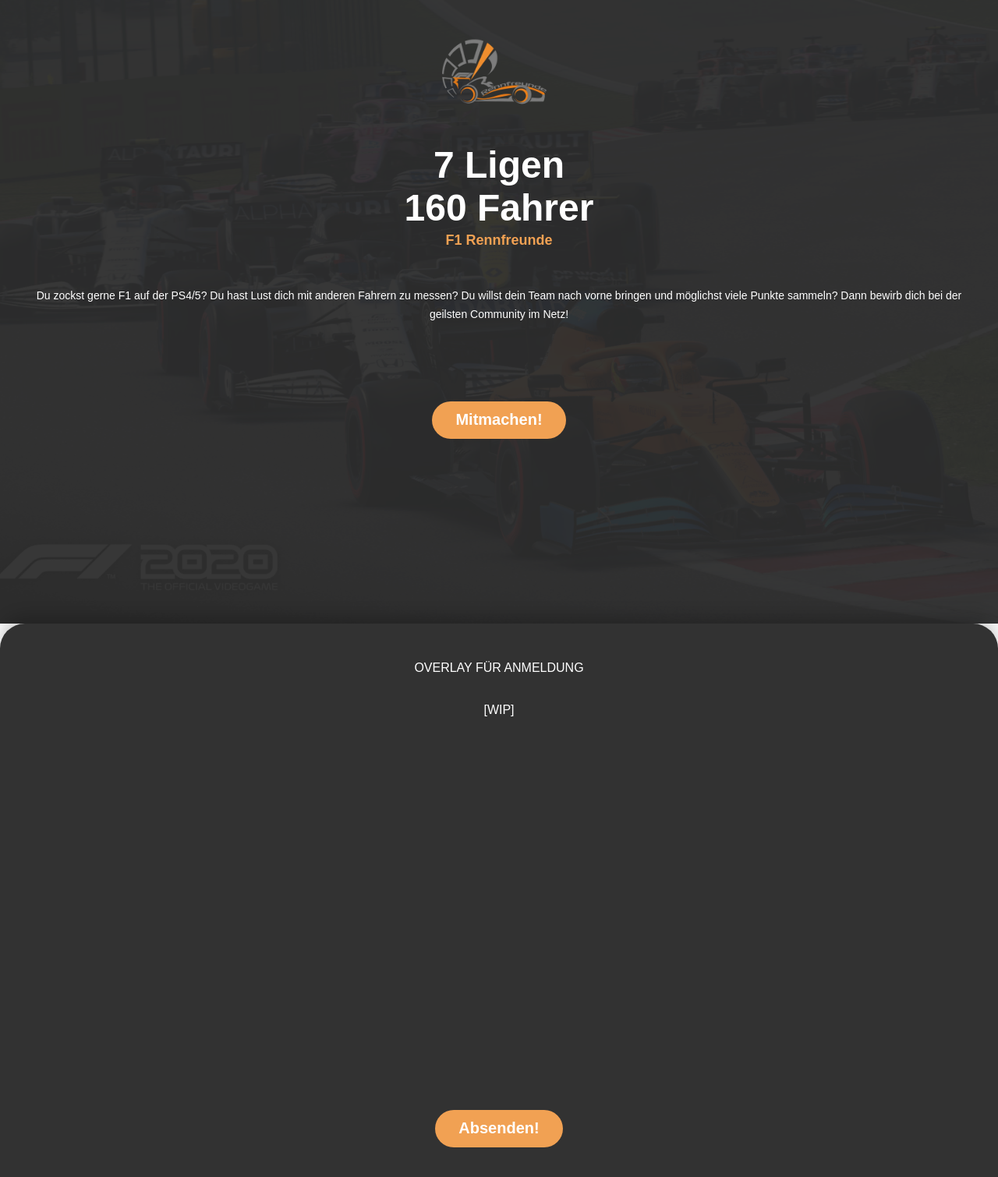
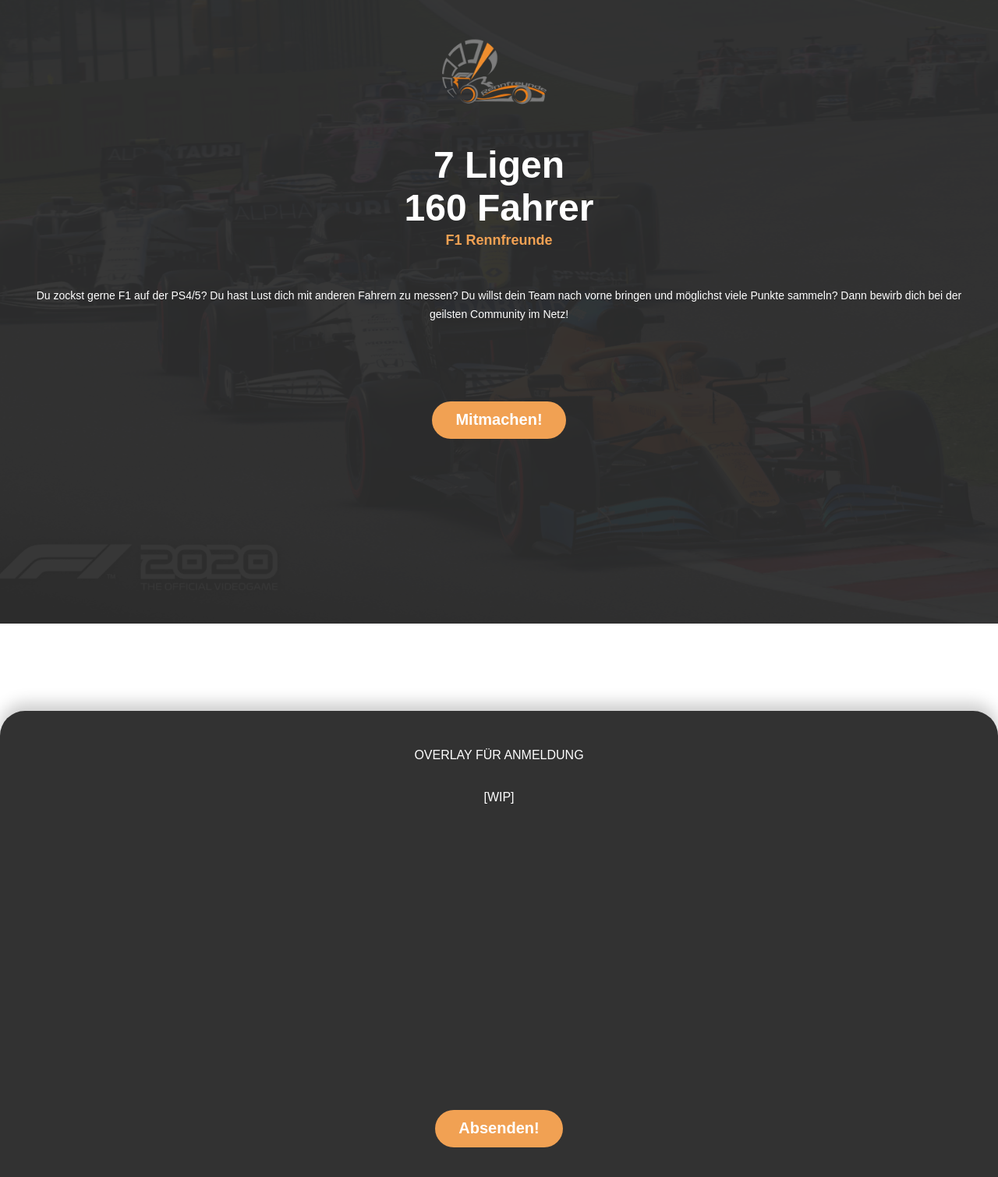
Before and after one commit to sebi87/site, a Vue app: page / in a window 1280 px wide. Shown: the top 1510 px of the page at 78% size. Built offline with nearby package versions, Linux system fonts and the light colour scheme; the HTML template or start-up script is replaced by a standard one.

Commit message:
Change overlay position

```diff
--- a/src/components/base/overlay/BOverlay.vue
+++ b/src/components/base/overlay/BOverlay.vue
@@ -25,7 +25,7 @@ export default {
 <style scoped>
 .b-overlay {
   position: absolute;
-  height: 90vh;
+  height: 76vh;
   width: 100vw;
   bottom: 0;
   left: 0;
```
